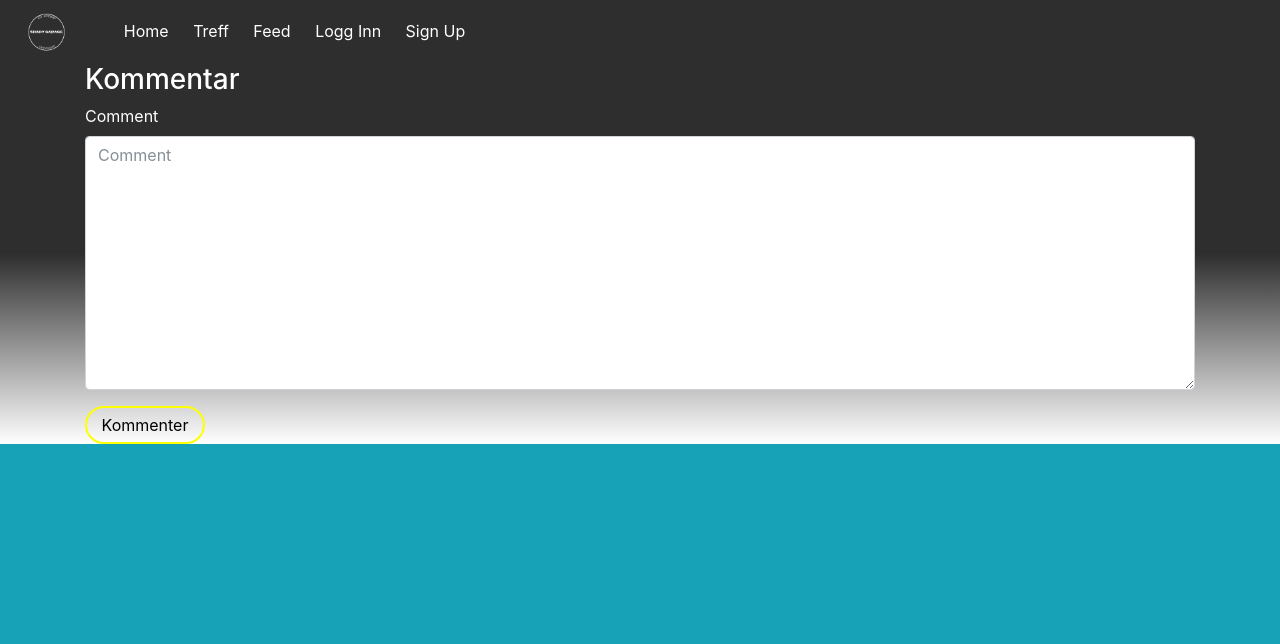
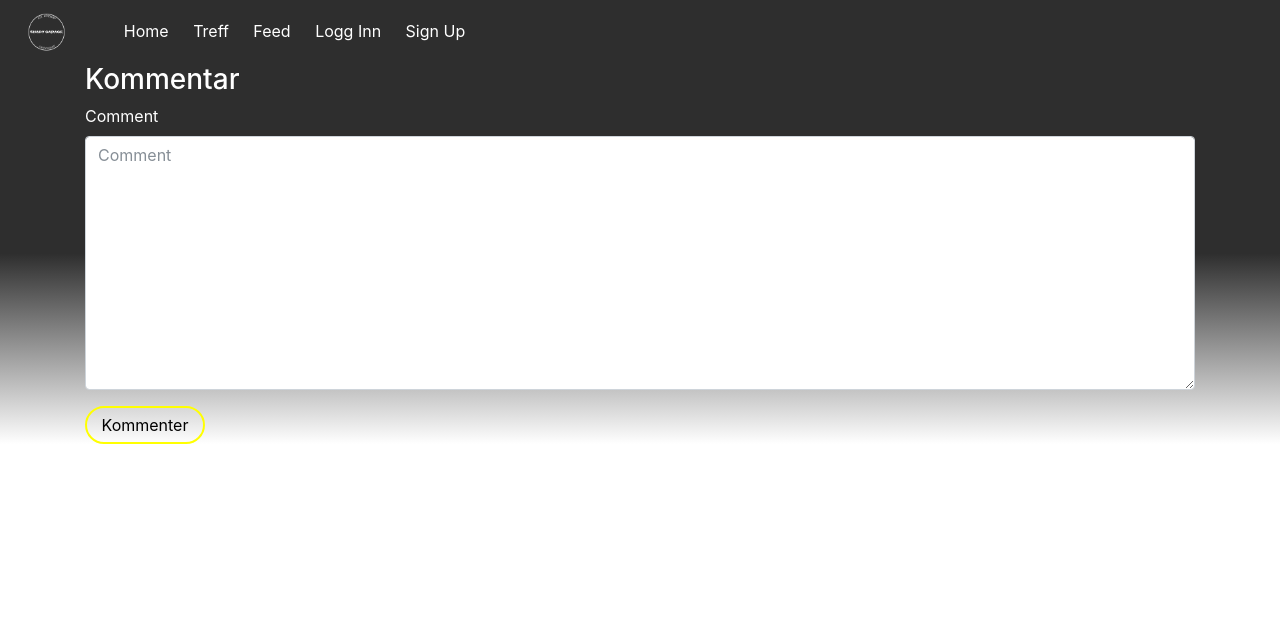
Before and after one commit to arunsangha/Shady-Garage, a Django app: page /posts/shady/1/reply/12/ in a window 1280 px wide. Shown: the top 644 px of the page. Run offline with Django 3.2, Linux system fonts and the light colour scheme; some libraries are stand-ins or nearby versions.

Commit message:
Fjernet style body

```diff
--- a/ShadyGarage/posts/templates/posts/post_comment.html
+++ b/ShadyGarage/posts/templates/posts/post_comment.html
@@ -2,11 +2,6 @@
 {% load bootstrap3 %}
 {% block body %}
 
-<style>
-  body{
-    background-color: var(--button-color);
-  }
-</style>
 <div class="linear-gradient-background">
   <div class="container c-comment">
     <form method="post">
--- a/ShadyGarage/posts/templates/posts/post_form.html
+++ b/ShadyGarage/posts/templates/posts/post_form.html
@@ -4,11 +4,7 @@
 {% block title %} Shady Post{% endblock %}
 {% block body %}
 <!--NB: Dette må være med pga linear background er kun et bilde som blir lagt inn-->
-<style>
-  body{
-    background-color: var(--button-color);
-  }
-</style>
+
 <div class="linear-gradient-background">
 <div id="loading-screen" style="display:none;">
   <img src="{% static 'images/loading-screen.gif'%}" alt="" id="loading-screen-image">
--- a/ShadyGarage/posts/templates/posts/post_list.html
+++ b/ShadyGarage/posts/templates/posts/post_list.html
@@ -5,11 +5,7 @@
 <!--NB: Dette må være med pga linear background er kun et bilde som blir lagt inn-->
 {% if user.is_authenticated %}
 {% include "posts/comment-modal.html" %}
-<style>
-  body{
-    background-color: var(--button-color);
-  }
-</style>
+
 <div class="linear-gradient-background">
   <div class="post-search-container" align="center">
     <form action="{% url 'posts:posts_feed' %}" method="action">
```
